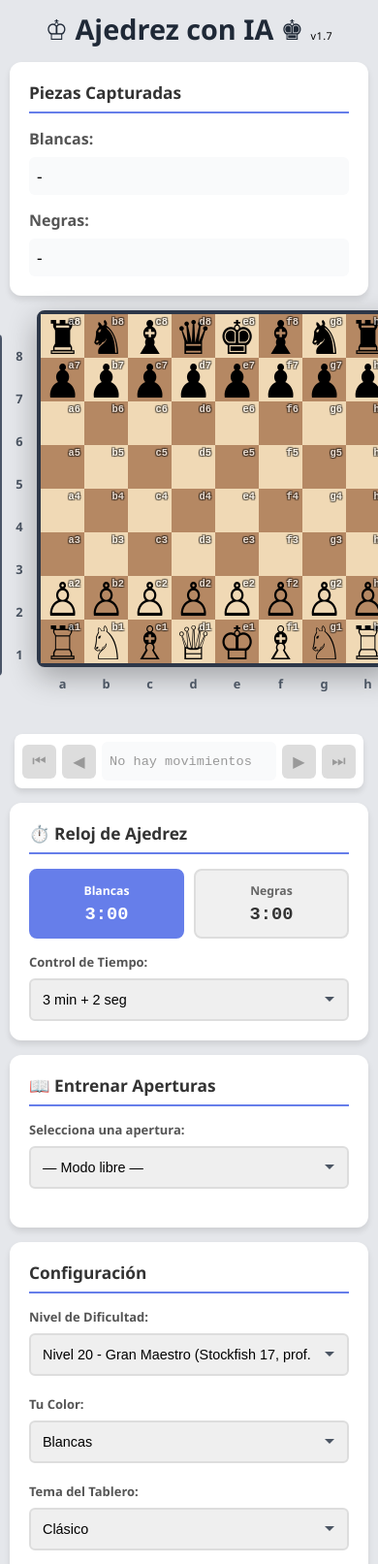
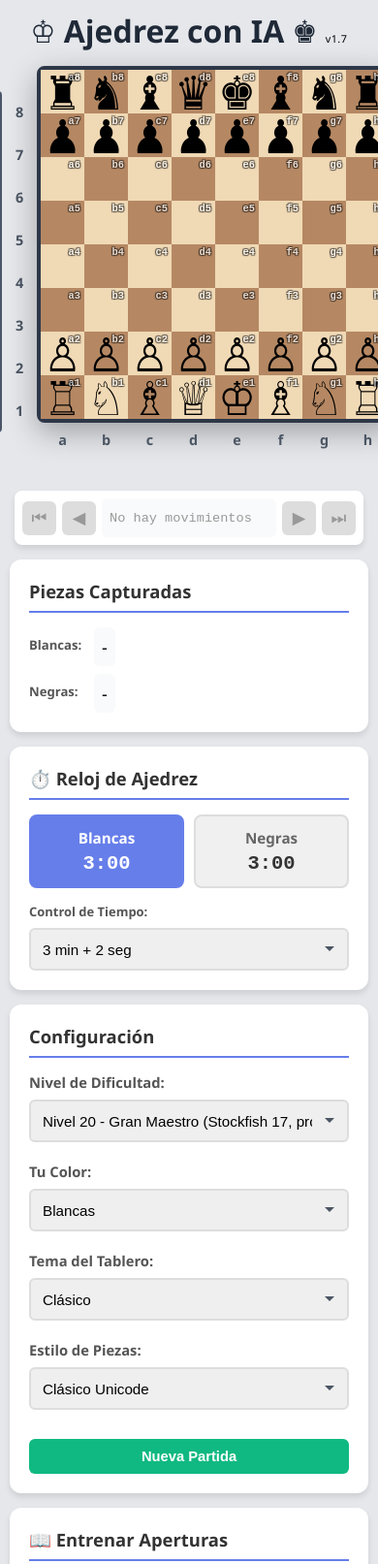
Before and after one commit to ev3c/chess-claude-stockfish, a plain HTML site: page index.html in a window 390 px wide. Shown: the top 1613 px of the page at 97% size. Drawn offline with Linux system fonts and the light colour scheme; no server answers.

Commit message:
responsive.01

```diff
--- a/index.html
+++ b/index.html
@@ -170,7 +170,7 @@
                     </div>
                 </div>
 
-                <div class="panel">
+                <div class="panel" id="captured-panel">
                     <h2>Piezas Capturadas</h2>
                     <div class="captured">
                         <div class="captured-section">
--- a/style.css
+++ b/style.css
@@ -1356,11 +1356,12 @@ header h1 {
 /* Media query SOLO para smartphone vertical (portrait) */
 @media (max-width: 600px) and (orientation: portrait) {
     header h1 {
-        font-size: 1.8rem;
+        font-size: 2rem;
     }
 
     body {
         padding: 10px;
+        font-size: 1rem;
     }
 
     .game-container {
@@ -1368,7 +1369,10 @@ header h1 {
         gap: 15px;
     }
 
-    /* Navegador de movimientos más compacto en móvil */
+    .panel h2 {
+        font-size: 1.15rem;
+    }
+
     .move-navigator {
         padding: 8px;
         gap: 6px;
@@ -1378,26 +1382,25 @@ header h1 {
     .nav-btn {
         width: 35px;
         height: 35px;
-        font-size: 1rem;
+        font-size: 1.1rem;
     }
 
     .move-item {
-        font-size: 0.8rem;
-        padding: 4px 8px;
-    }
-
-    /* Mensajes responsive móvil */
+        font-size: 0.92rem;
+        padding: 5px 9px;
+    }
+
     .message-box {
-        padding: 20px 30px;
-        font-size: 0.99rem;
+        padding: 22px 32px;
+        font-size: 1.08rem;
         max-width: 90%;
         margin: 0 10px;
     }
 
     .message-close-btn {
-        font-size: 1.35rem;
-        width: 30px;
-        height: 30px;
+        font-size: 1.5rem;
+        width: 34px;
+        height: 34px;
     }
 
     /* Orden específico para móviles */
@@ -1406,28 +1409,55 @@ header h1 {
         width: 100%;
     }
 
+    #captured-panel {
+        order: 2 !important;
+    }
+
     #clock-panel {
-        order: 2 !important;
+        order: 3 !important;
+    }
+
+    .sidebar-left .panel:nth-child(1) {
+        order: 4 !important;
     }
 
     .sidebar-left .panel:nth-child(2) {
-        /* Piezas capturadas */
-        order: 3 !important;
-    }
-
-    .sidebar-left .panel:nth-child(1) {
-        /* Panel de configuración */
-        order: 4 !important;
+        order: 5 !important;
     }
 
     .sidebar-right .panel:nth-child(2) {
-        /* Panel de acciones */
-        order: 5 !important;
+        order: 6 !important;
     }
 
     .sidebar-right .panel:nth-child(3) {
-        /* Panel de estadísticas */
-        order: 6 !important;
+        order: 7 !important;
+    }
+
+    /* Piezas capturadas compactas en móvil */
+    #captured-panel .captured-section strong {
+        font-size: 0.82rem;
+        font-weight: 600;
+        margin-bottom: 4px;
+    }
+
+    #captured-panel .captured-section div {
+        font-size: 1.12rem;
+    }
+
+    #captured-panel .captured {
+        flex-direction: column;
+        gap: 8px;
+    }
+
+    #captured-panel .captured-section {
+        display: flex;
+        flex-direction: row;
+        align-items: center;
+        gap: 8px;
+    }
+
+    #captured-panel .captured-section strong {
+        min-width: 4.5em;
     }
 
     /* Estadísticas compactas en móvil */
@@ -1440,15 +1470,19 @@ header h1 {
     }
 
     .stat-value {
-        font-size: 1.44rem;
+        font-size: 1.55rem;
     }
 
     .stat-label {
-        font-size: 0.675rem;
+        font-size: 0.78rem;
     }
 
     .config-section label {
-        font-size: 0.81rem;
+        font-size: 0.92rem;
+    }
+
+    .select {
+        font-size: 0.95rem;
     }
 
     /* Reorganizar todos los paneles en una columna */
@@ -1488,7 +1522,7 @@ header h1 {
     }
 
     .eval-bar-label {
-        font-size: 0.54rem;
+        font-size: 0.62rem;
     }
 
     .rank-labels {
@@ -1497,7 +1531,7 @@ header h1 {
 
     .rank-label {
         height: 45px;
-        font-size: 0.8rem;
+        font-size: 0.9rem;
         min-width: 20px;
     }
 
@@ -1507,7 +1541,7 @@ header h1 {
 
     .file-label {
         width: 45px;
-        font-size: 0.8rem;
+        font-size: 0.9rem;
     }
 
     .board-wrapper {
@@ -1523,15 +1557,16 @@ header h1 {
     }
 
     .clock-time {
-        font-size: 1.17rem;
-    }
-
-    /* Historial de movimientos eliminado */
-
-    /* Botones más compactos */
+        font-size: 1.28rem;
+    }
+
+    .clock-label {
+        font-size: 0.95rem;
+    }
+
     .btn {
-        padding: 10px;
-        font-size: 0.81rem;
+        padding: 10px 12px;
+        font-size: 0.92rem;
     }
 
     header {
@@ -1539,6 +1574,14 @@ header h1 {
     }
 
     .subtitle {
-        font-size: 0.9rem;
-    }
-}
+        font-size: 1rem;
+    }
+
+    .training-name, .training-moves, .training-desc {
+        font-size: 0.88rem;
+    }
+
+    .quiz-score {
+        font-size: 1rem;
+    }
+}
```
